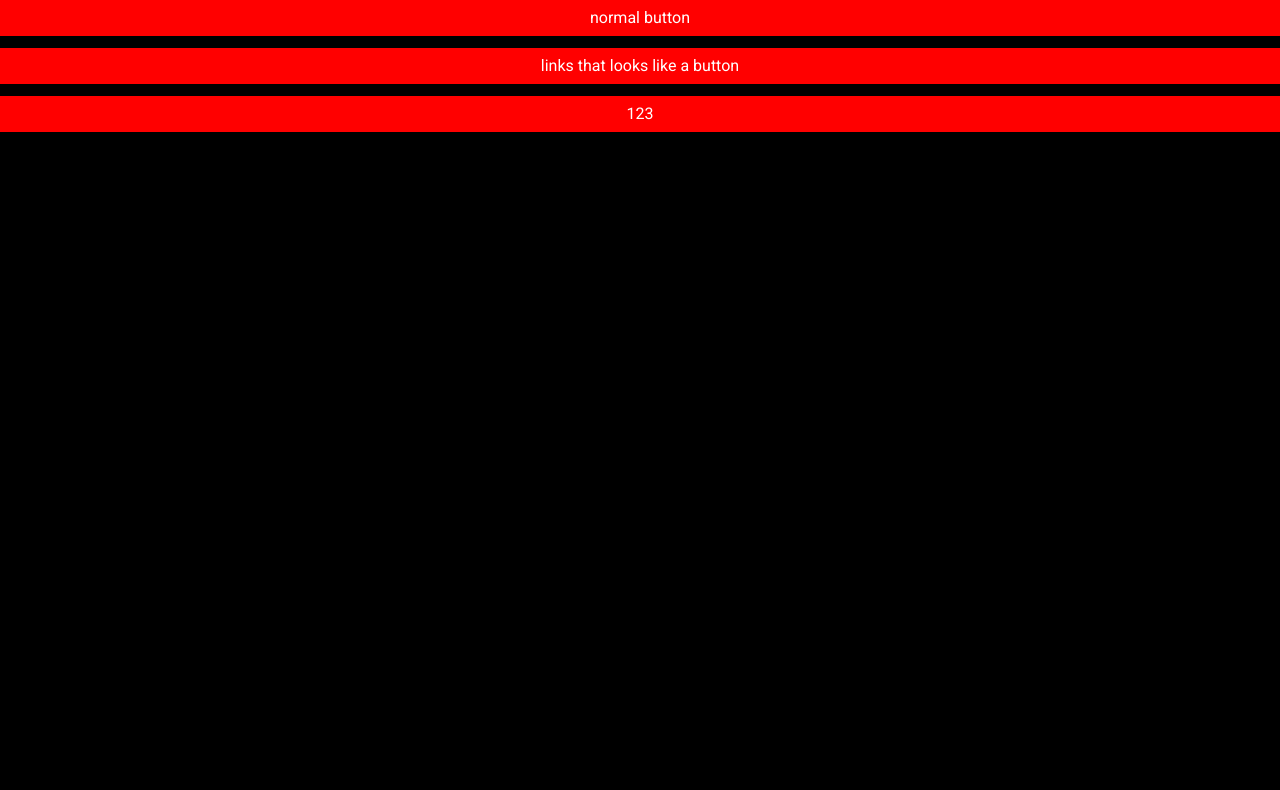
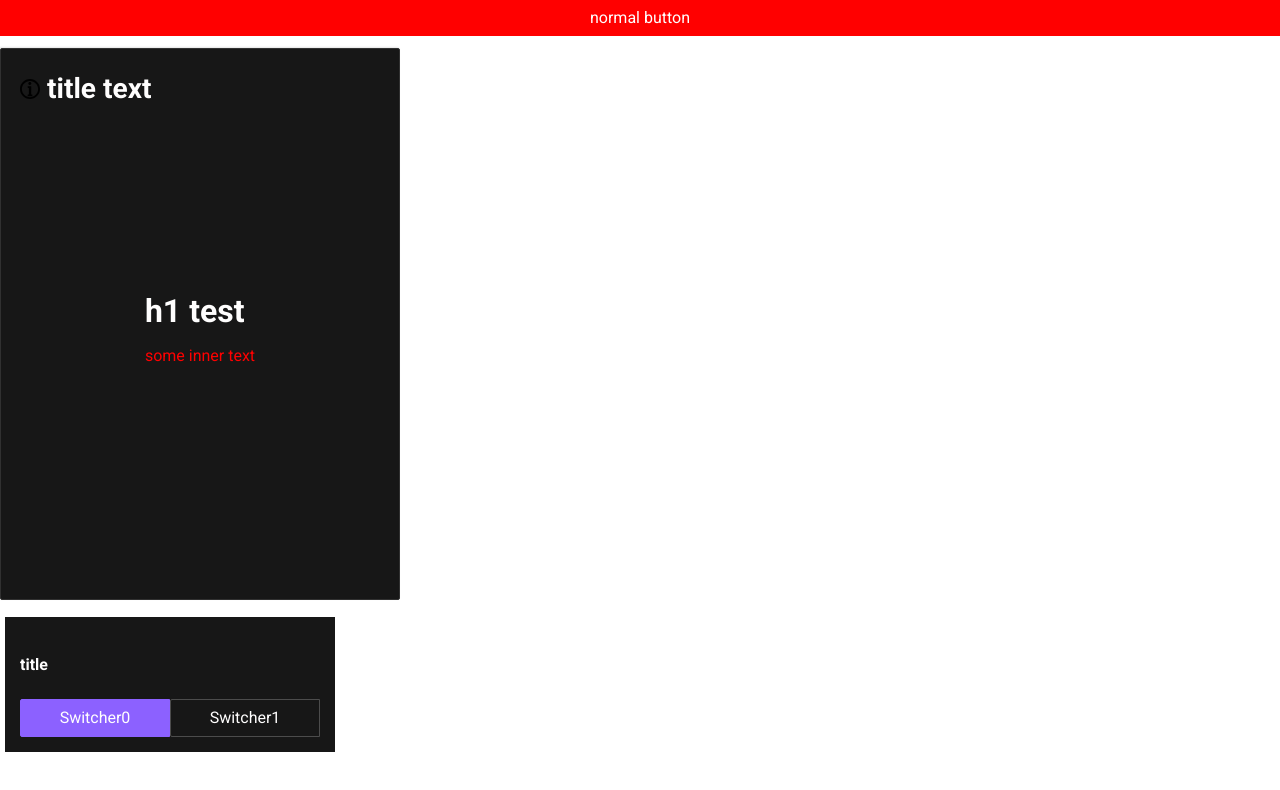
Before and after one commit to lisapatrikeevna/castom-components-RTKQuery, a React (Vite) app: page / in a window 1280 px wide. Shown: the top 790 px of the page. Built offline with nearby package versions, Linux system fonts and the light colour scheme.

Commit message:
card component

```diff
--- a/src/App.tsx
+++ b/src/App.tsx
@@ -1,12 +1,16 @@
 import {Button} from "@/components/ui/button";
+import {Card} from "@/components/ui/card";
+import InfoIcon from "@/assets/InfoIcon.tsx";
+import {TabSwitcher} from "@/components/ui/tabSwitcher/tabSwitcher.tsx";
 
 export function App() {
-
-
-    return <div style={{display:'flex', flexDirection:'column', gap:'12px'}}>
-        <Button as={'div'}> normal button</Button>
-        <Button as={'a'} href={'#'}> links that looks like a button</Button>
-        <Button as={'div'}>123</Button>
+    return <div style={{display: 'flex', flexDirection: 'column', gap: '12px', backgroundColor: '#fff', height:'100vh'}}>
+        <Button as={'button'}>normal button</Button>
+        {/*<Button as={'a'} href={'#'}> links that looks like a button</Button>*/}
+        {/*<Button as={'div'}>123</Button>*/}
+        {/*<Card title={{text: 'cartTitle', titleIcon: <InfoIcon colorFill={'#fff'}/>}}>some inner text</Card>*/}
+        <Card width={'400px'} title={{text:'title text',iconElement:<InfoIcon/>,iconSize:'15px'}}><h1>h1 test</h1><p style={{color: 'red'}}>some inner text</p></Card>
+        <TabSwitcher buttonsName={['Switcher0', 'Switcher1']} buttonsVariant={'tertiary'}/>
     </div>
     // return <div>Hello</div>
 }
--- /dev/null
+++ b/src/assets/InfoIcon.tsx
@@ -0,0 +1,15 @@
+import { SVGProps } from "react"
+const SvgInfoIcon = (props: SVGProps<SVGSVGElement> & {colorFill?: string}) => (
+    <svg
+        xmlns="http://www.w3.org/2000/svg"
+        xmlSpace="preserve"
+        width={'100%'}
+        height={'100%'}
+        viewBox="0 0 32 32"
+        fill="none"
+        {...props}
+    >
+        <path  fill={props.colorFill? props.colorFill : "#000" } d="m17.962 24.725 1.806.096v2.531h-7.534v-2.406l1.045-.094c.568-.063.916-.254.916-1.014v-8.801c0-.699-.188-.92-.791-.92l-1.106-.062v-2.626h5.666l-.002 13.296zM15.747 4.648c1.394 0 2.405 1.047 2.405 2.374 0 1.331-1.014 2.313-2.438 2.313-1.454 0-2.404-.982-2.404-2.313 0-1.327.95-2.374 2.437-2.374zM16 32C7.178 32 0 24.822 0 16S7.178 0 16 0c8.82 0 16 7.178 16 16s-7.18 16-16 16zm0-29C8.832 3 3 8.832 3 16s5.832 13 13 13 13-5.832 13-13S23.168 3 16 3z" />
+    </svg>
+)
+export default SvgInfoIcon
--- a/src/components/ui/button/button.module.scss
+++ b/src/components/ui/button/button.module.scss
@@ -1,4 +1,5 @@
 .button {
+// .button, .button:active {
 // отменяем стандартные стили
   all: unset;
   cursor: pointer;
@@ -10,6 +11,10 @@
 
   &:focus-visible {
     outline: 2px solid var(--color-info-500);
+  }
+  &:active{
+//   background:#01ef92;
+  opacity:0.8;
   }
 }
 
--- /dev/null
+++ b/src/components/ui/card/card.module.scss
@@ -0,0 +1,59 @@
+*{
+color: #FFFEFE;;
+}
+
+.card {
+  position:relative;
+  width: 420px;
+  height: 552px;
+  display:flex;
+  flex-direction: column;
+  justify-content: center;
+  align-items: center;
+  border:1px solid #313131;
+  box-shadow: -1px -1px 2px 0px #0000001A;
+  border-radius:2px;
+//   background: var(--Dark-700, #171717);
+  &:hover {
+    outline: 2px solid var(--color-info-500);
+  }
+
+}
+.cardHeader{
+    position: absolute;
+    top: 0;
+    left: 0;
+font-size: 24px;
+font-weight: 600;
+padding:0 12px;
+word-wrap: break-word;
+width:100%;
+// justify-content: startFlexs;
+//     align-items:center;
+display: inline-flex;
+}
+
+.body{
+ padding: 44px 12px 30px;
+}
+
+.width{
+width: 420px;
+}
+.iconSize{
+width:20px;
+margin:7px;
+}
+.dark {
+  background-color:  var(--color-dark-700) ;
+//   background-color: dark700;
+}
+
+.light {
+  background-color: #8e8e93;
+}
+
+.white {
+  background-color: #fff;
+  color:var(--color-dark-700);
+}
--- /dev/null
+++ b/src/components/ui/card/card.tsx
@@ -0,0 +1,33 @@
+import {ComponentPropsWithoutRef,  ReactNode} from "react";
+import s from './card.module.scss'
+
+export type titleType = {
+    text?: string
+    iconElement?: ReactNode
+    iconSize?: string
+}
+export type CardProps = {
+    variant?: 'dark' | 'light' | 'white'
+    title?: titleType
+    width?: string
+    className?: string
+} & ComponentPropsWithoutRef<"div">
+
+export const Card = (props: CardProps) => {
+    const {className, variant = 'dark', ...rest} = props
+    const sizeCard = {
+        width: props.width
+    }
+
+    return (
+        <div {...rest}
+             className={`${s.card} ${s[variant]} ${className}`} style={sizeCard}>
+            {props.title &&
+                <div className={s.cardHeader}>
+                    <div className={s.iconSize}>{props.title.iconElement}</div>
+                    <h3>{props.title.text}</h3>
+                </div>}
+            {props.children && <div className={s.body}>{props.children}</div>}
+        </div>
+    )
+}
--- /dev/null
+++ b/src/components/ui/card/index.ts
@@ -0,0 +1 @@
+export * from './card'
--- /dev/null
+++ b/src/components/ui/tabSwitcher/index.ts
@@ -0,0 +1 @@
+export * from './tabSwitcher'
--- /dev/null
+++ b/src/components/ui/tabSwitcher/tabSwitcher.module.scss
@@ -0,0 +1,63 @@
+.tabSwitcher {
+    width: max-content;
+    margin:5px;
+    padding:15px;
+//   &:focus-visible {
+//     outline: 2px solid var(--color-info-500);
+//   }
+}
+.btnWrap{
+  display: flex;
+  align-items: center;
+  justify-content: space-between;
+}
+.button {
+  width:100px;
+  border-radius: 2px 0px 0px 2px;
+  border :1px solid var(--Dark-300, #4C4C4C);
+  padding: 6px 24px;
+
+  background: transparent;
+//   border-color: var(--Dark-300, #4C4C4C);
+  &:focus{
+  border-color: var(--Info-900, #234E99);
+  background: var(--Dark-700, #171717);
+  }
+  &:hover{
+  border-color: var(--Dark-100, #808080);
+  background: var(--Dark-300, #4C4C4C);
+  }
+  &:active{
+  border-color: var(--Primary-500, #8C61FF);
+  background: var(--Primary-500, #8C61FF);
+  }
+  &:disabled{
+  border-color: var(--Dark-300, #4C4C4C);
+  background: var(--Dark-700, #171717);
+  }
+    &:focus{
+    border-color: red;
+    background: var(--Dark-700, #171717);
+    }
+}
+
+.btnDefault {
+  background-color: transparent;
+  border-color: var(--Dark-300, #4C4C4C);
+}
+
+.btnActive {
+  border-color: var(--Primary-500, #8C61FF);
+  background: var(--Primary-500, #8C61FF);
+}
+
+.light {
+  background-color: #808080;
+}
+
+.average {
+ background-color: #4C4C4C;
+}
+.dark {
+ background-color: #171717;
+}
--- /dev/null
+++ b/src/components/ui/tabSwitcher/tabSwitcher.tsx
@@ -0,0 +1,39 @@
+import {Button} from "@/components/ui/button";
+import {ComponentPropsWithoutRef, useState} from 'react'
+import s from './TabSwitcher.module.scss'
+
+
+
+export type TabSwitcherProps = {
+    variant?: 'light'| 'average' |'dark'
+    buttonsVariant?: 'primary' | 'secondary' | 'tertiary' | 'link'
+    buttonsName:Array<string>
+    className?: string
+} & ComponentPropsWithoutRef<'div'>
+
+export const TabSwitcher =(props: TabSwitcherProps ) => {
+const { className, buttonsName,variant='dark', buttonsVariant = 'primary',  ...rest }=props
+const [active, setStatus]=useState<number>(0)
+
+    const btnHandler=(i:number, e:React.MouseEvent<HTMLButtonElement, MouseEvent>)=>{
+        console.log("e: ",e,"i:",  i , 'active=' ,  active);
+        setStatus(i)
+        console.log(   'isActive=' , active===i , active, i)
+    }
+
+
+
+
+
+    return (
+        <div className={`${s.tabSwitcher} ${variant && s[variant]}  ${className}`} {...rest}>
+            <h4>title</h4>
+            {buttonsName.map(
+                (b:string, i:number)=> <Button key={i} variant={buttonsVariant && buttonsVariant} className={` ${s.button}  ${active===i && s.btnActive }`}
+                                               onClick={(e)=>btnHandler(i,e)}>
+                    {b}
+                </Button>
+            )}
+       </div>
+    )
+}
```
Also changed, not shown: src/components/ui/button/button.tsx (+4 -3 lines), 2 other files (tests, documents, lock files or other folders).
